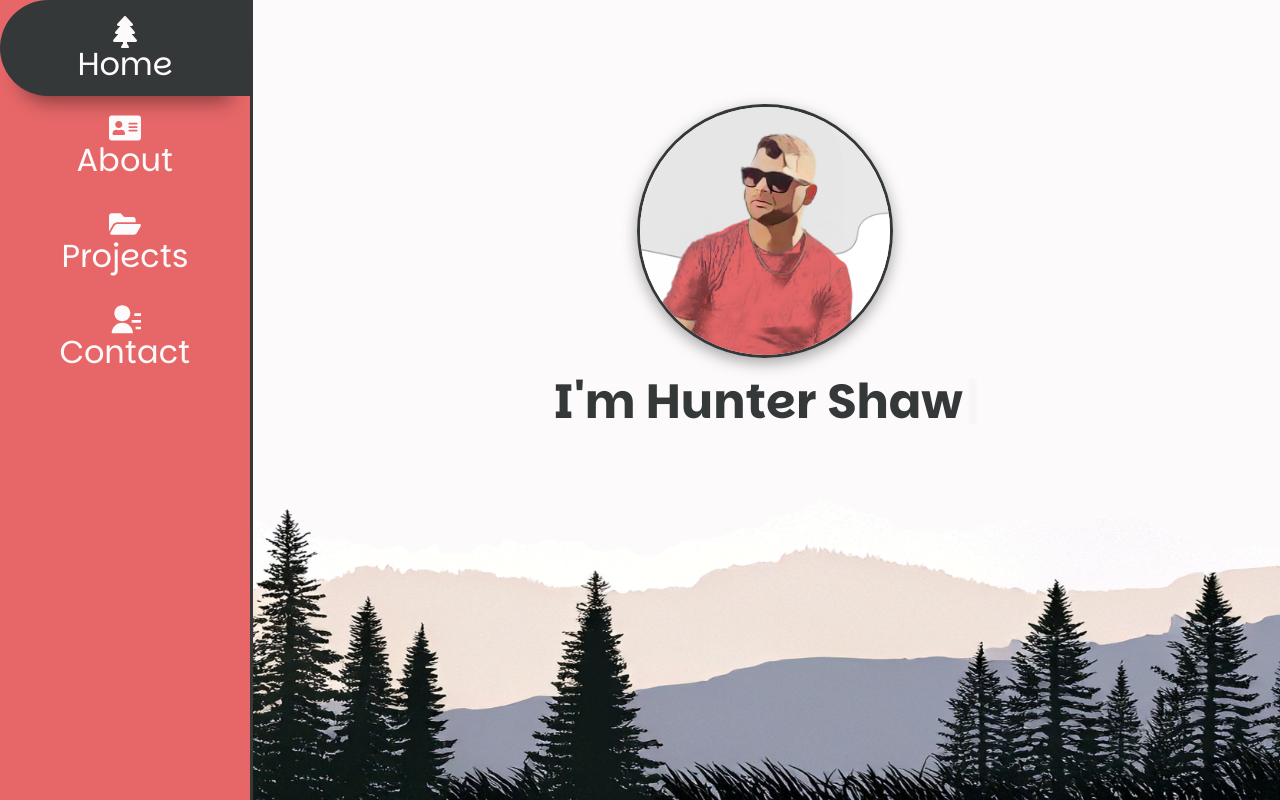
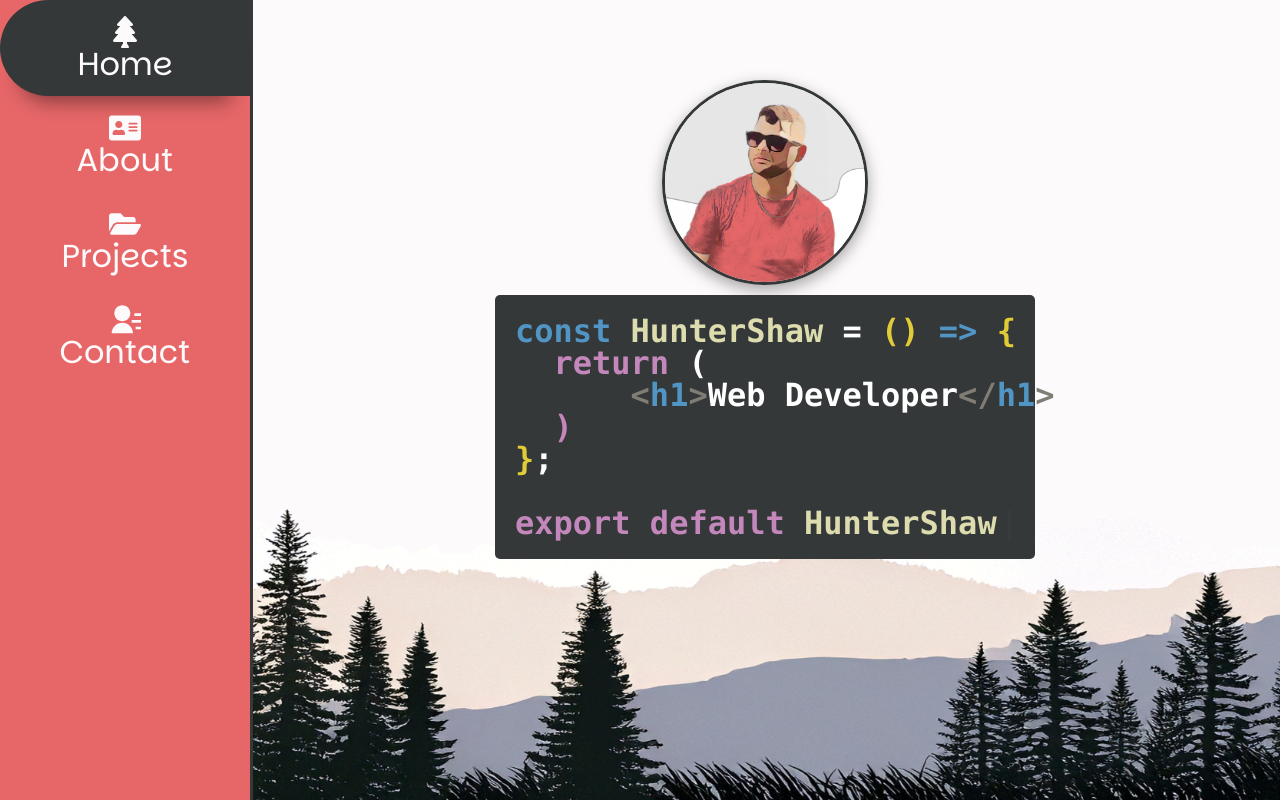
Before and after one commit to Kasador/hunterstevenshaw-com, a React (Vite) app: page / in a window 1280 px wide. Shown: the top 800 px of the page. Built offline with nearby package versions, Linux system fonts and the light colour scheme.

Commit message:
⌨️ Added typewritting effect for intro text! COLORED!

```diff
--- a/src/App.scss
+++ b/src/App.scss
@@ -47,22 +47,31 @@ body, html {
     z-index: 1;
 
     #HeroContent {
-      padding-top: 6.5rem;
+      padding-top: 5rem;
       z-index: 5;
       position: relative;
     }
     #TypedMessage {
-      font-size: 3rem;
+      font-size: 2rem;
       padding: 20px;
       font-weight: bold;
       text-align: center;
-      color: $accent-color;
+      color: white;
       width: auto;
+      font-family: Consolas;
+      width: 500px;
+      background-color: $accent-color;
+      margin: 10px;
+      border-radius: 5px;
+
+      div {
+        text-align: left;
+      }
     }
   }
   #Me {
     display: flex;
-    width: 250px;
+    width: 200px;
     border-radius: 100%;
     display: block;
     margin: 0 auto;
@@ -122,12 +131,12 @@ body, html {
     }
   }
 }
-h1 {
-  color: $primary-color;
-  font-size: 5rem;
-  text-align: center;
-  padding-bottom: 50px;
-}
+// h1 {
+//   color: $primary-color;
+//   font-size: 5rem;
+//   text-align: center;
+//   padding-bottom: 50px;
+// }
 nav {
   background-color: $primary-color;
 }
--- a/src/components/Home/HeaderText.tsx
+++ b/src/components/Home/HeaderText.tsx
@@ -1,33 +1,84 @@
-import { useEffect } from 'react';
+import { useState } from 'react';
 import { useTypewriter, Cursor } from 'react-simple-typewriter'
-useEffect
-// https://www.npmjs.com/package/react-simple-typewriter
-
+/* References >>>
+    1) https://www.npmjs.com/package/react-simple-typewriter
+    2) https://medium.com/@luda9/how-to-use-react-simple-typewriter-945eef9d9d3d
+    3) https://codesandbox.io/p/sandbox/react-typewriter-example-mgyclf?file=%2Fsrc%2FApp.js
+    4) https://developer.mozilla.org/en-US/docs/Web/API/Element/innerHTML
+    5) https://www.reddit.com/r/reactjs/comments/wo4jb5/react_doesnt_render_correctly_innerhtml/
+    6) https://stackoverflow.com/questions/37337289/react-js-set-innerhtml-vs-dangerouslysetinnerhtml
+    7) https://www.toptal.com/designers/htmlarrows/punctuation/slash/
+    8) https://blog.logrocket.com/using-dangerouslysetinnerhtml-react-application/
+*/
+// import { Typewriter } from 'react-simple-typewriter';
 // type TypeWriterProps = {
 //     message?: string
 // }
 
-const handleMessageCompletion = () => {
-    alert('Message is done!');
-    console.log('Message is done!');
-}
+const HeaderText = () => {
+    const [bar, setBar] = useState(true);
+    const [slash, setSlash] : any = useState(false);
+    // const [typed, setTyped] : any = useState(0)
 
-const HeaderText = () => {
+    const handleDone = () => {
+        setTimeout(() => {
+            setBar(false);
+        }, 1000);
+        setTimeout(() => {
+            setSlash(';');
+        }, 1300);
+
+        console.log('Typing is done!')
+    };
+
+    const handleType = () => {
+        console.log('typing...')
+        console.log(text.length, "Text Count");
+        console.log(text);
+    }
+
     const [text] = useTypewriter({
         /* Config */
-        words: ['Hello...', "I'm Hunter Shaw"],
+        words: ["<span style='color: #5095c4;'>const</span> <span style='color: #dcdcae;'>HunterShaw</span> = <span style='color: #e1cc37;'>()</span> <span style='color: #5095c4;'>=></span> <span style='color: #e1cc37;'>{</span> \n  <span style='color: #c387bc;'>return</span> (\n      <span style='color: #807d75'><</span><span style='color: #5095c4;'>h1</span><span style='color: #807d75'>></span><span style='color: white;'>Web Developer</span><span style='color: #807d75'><&#47;</span><span style='color: #5095c4;'>h1</span><span style='color: #807d75'>></span>\n  <span style='color: #c387bc;'>)</span>\n<span style='color: #e1cc37;'>}</span>;\n\n<span style='color: #c387bc;'>export default</span> <span style='color: #dcdcae;'>HunterShaw</span>"],
         loop: 1,
-        onLoopDone: () => handleMessageCompletion()
+        onLoopDone: handleDone,
+        onType: handleType,
+        typeSpeed: 7
     });
-
+    // const [name] = useTypewriter({
+    //     /* Config */
+    //     words: ['<Hunter Shaw />'],
+    //     loop: 1,
+    //     // onLoopDone: () => handleMessageCompletion()
+    // });
+    // const { isDone } = helper
     // const { isType, isDelete, isDelay, isDone } = helper
 
     return (
         <div id="TypedMessage">
-            <span>{text}</span>
-            <Cursor cursorBlinking={true} />
+            {/* <span >{text}</span><span style={{color: '#64a975', fontFamily: 'Consolas', fontWeight: 'bold'}}>{name}</span>
+            <Cursor cursorBlinking={true} /> */}
+            <div>
+                <span id="IntroText" style={{color: 'white', fontFamily: 'Consolas', fontWeight: 'bold', whiteSpace: 'pre'}} dangerouslySetInnerHTML={{ __html: text }} />
+                {bar && <Cursor cursorBlinking={true} />}
+                {slash && slash}
+                {/* <span  style={{color: '#000'}}>{bracket && bracket}</span> */}
+            </div>
         </div>
     )
 }
 
 export default HeaderText;
+
+// What I will be making... Just an idea, let's see if I can pull it off.
+// Current issues is figuring out delays, colors, and cursor placement...
+
+/*
+const HunterShaw = () => {
+    return (
+        <h1>I'm Hunter Shaw</h1>
+    )
+}
+
+export default HunterShaw;
+*/
```
Also changed, not shown: 1 other file (tests, documents, lock files or other folders).
